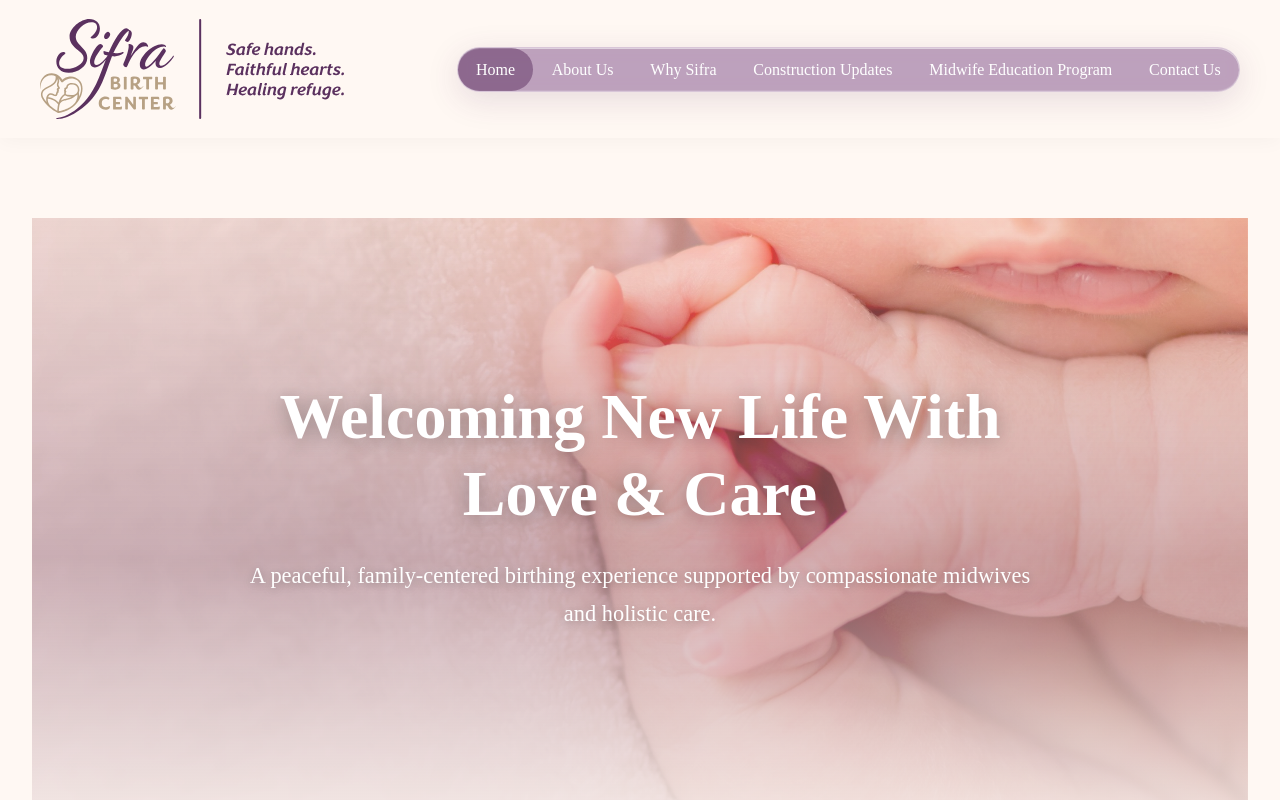
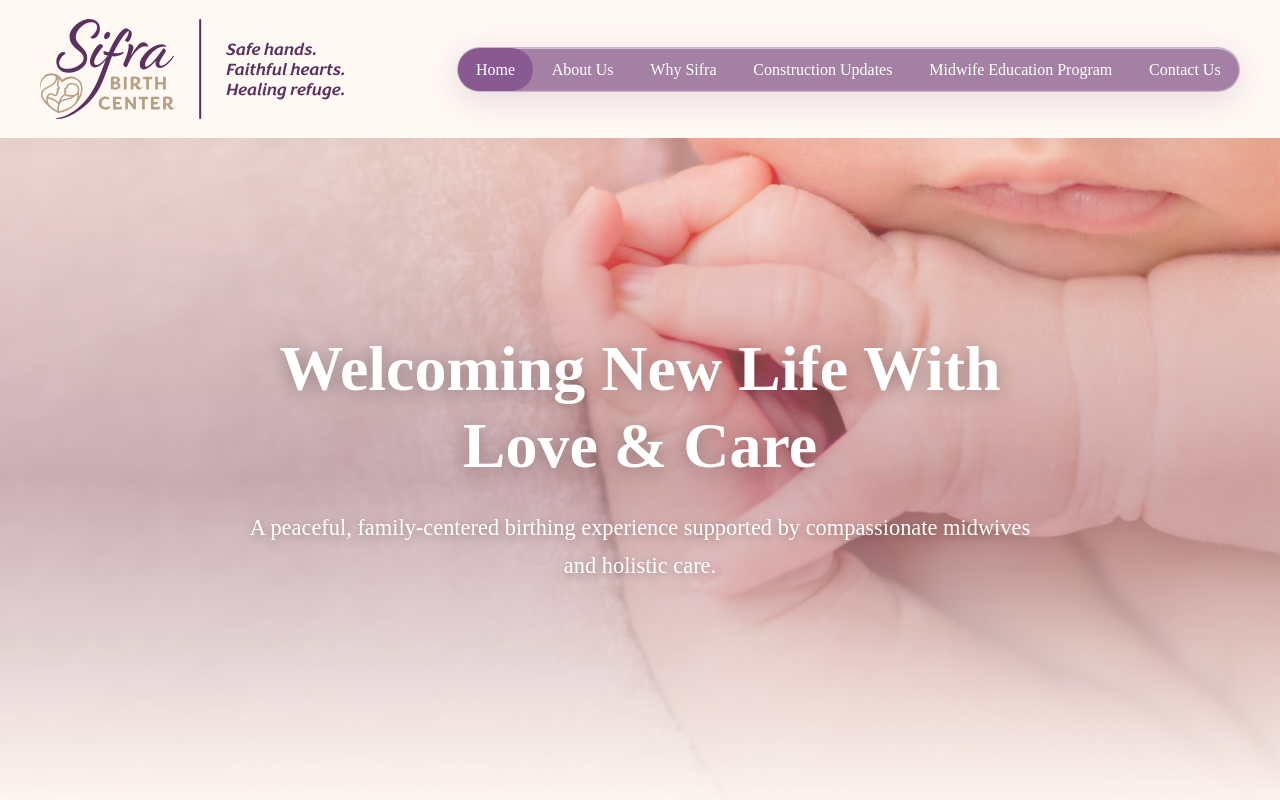
Before and after one commit to grokinhudsie/Sifra-site, a Next.js app: page / in a window 1280 px wide. Shown: the top 800 px of the page. Built offline with nearby package versions, Linux system fonts and the light colour scheme; a web font is replaced by a local one.

Commit message:
UI refinements; no padding on hero image, dynamic URL updates, dropdown menu fixes

```diff
--- a/app/components/Navbar.js
+++ b/app/components/Navbar.js
@@ -13,31 +13,35 @@ const LINKS = [
   { href: '/contact', id: 'contact', label: 'Contact Us' },
 ];
 
+const ID_TO_HREF = Object.fromEntries(LINKS.map((l) => [l.id, l.href]));
+
 const getSectionOrder = () =>
   Array.from(document.querySelectorAll('section[id]')).map((s) => s.id);
 
 export default function Navbar() {
   const [open, setOpen] = useState(false);
   const [activeId, setActiveId] = useState('home');
+  const activeIdRef = useRef('home');
   const linksRef = useRef(null);
 
   useEffect(() => {
-    const main = document.querySelector('main');
-    if (!main) return;
-    if (open && linksRef.current) {
-      main.style.transition = 'margin-top 0.3s ease';
-      main.style.marginTop = linksRef.current.scrollHeight + 'px';
-    } else {
-      main.style.transition = 'margin-top 0.3s ease';
-      main.style.marginTop = '0';
-    }
-  }, [open]);
+    activeIdRef.current = activeId;
+  }, [activeId]);
 
   useEffect(() => {
     let raf = 0;
+    let urlTimer = 0;
     let lastY = window.scrollY;
     let firstRun = true;
     const getNavHeight = () => document.querySelector('nav.nav')?.getBoundingClientRect().height ?? 0;
+
+    const syncUrl = () => {
+      const href = ID_TO_HREF[activeIdRef.current];
+      if (!href) return;
+      if (window.location.pathname !== href && window.history?.replaceState) {
+        window.history.replaceState(null, '', href);
+      }
+    };
 
     const computeActive = () => {
       const navH = getNavHeight();
@@ -90,6 +94,8 @@ export default function Navbar() {
     };
 
     const onScroll = () => {
+      if (urlTimer) clearTimeout(urlTimer);
+      urlTimer = setTimeout(syncUrl, 150);
       if (raf) return;
       raf = requestAnimationFrame(() => {
         computeActive();
@@ -104,6 +110,7 @@ export default function Navbar() {
       window.removeEventListener('scroll', onScroll);
       window.removeEventListener('resize', onScroll);
       if (raf) cancelAnimationFrame(raf);
+      if (urlTimer) clearTimeout(urlTimer);
     };
   }, []);
 
--- a/app/globals.css
+++ b/app/globals.css
@@ -31,6 +31,7 @@ section[id] { scroll-margin-top: var(--nav-offset); }
 }
 @media (prefers-reduced-motion: reduce) {
   .fade-section { opacity: 1; transform: none; transition: none; }
+  .nav-links { transition: none; }
 }
 
 body {
@@ -65,7 +66,7 @@ h1, h2, h3, h4, h5, h6 {
   box-shadow: 0 2px 20px rgba(0,0,0,0.04);
   transform: translateZ(0);
   will-change: transform;
-  contain: layout paint;
+  contain: layout;
 }
 .nav-inner {
   max-width: 1200px;
@@ -108,9 +109,7 @@ h1, h2, h3, h4, h5, h6 {
   list-style: none;
   border-radius: 28px;
   position: relative;
-  background: rgba(136, 90, 145, 0.55);
-  backdrop-filter: blur(8px);
-  -webkit-backdrop-filter: blur(8px);
+  background: #a481a4;
   border: 1px solid rgba(255, 255, 255, 0.4);
   box-shadow:
     0 8px 32px rgba(92, 49, 96, 0.15),
@@ -133,7 +132,7 @@ h1, h2, h3, h4, h5, h6 {
   background: rgba(0,0,0,0.1);
 }
 .nav-links a.active {
-  background: rgba(92, 49, 96, 0.5);
+  background: #885a91;
 }
 @media (min-width: 901px) and (max-width: 1199px) {
   .nav-links { max-width: 580px; }
@@ -155,17 +154,16 @@ h1, h2, h3, h4, h5, h6 {
   align-items: center;
   justify-content: center;
   text-align: center;
-  padding: 4rem 2rem 8rem;
+  padding: 0 2rem;
+  margin: 0;
+  width: 100%;
   color: var(--white);
   overflow: hidden;
   isolation: isolate;
 }
 .hero-bg {
   position: absolute;
-  top: -20%;
-  left: 0;
-  right: 0;
-  bottom: 0;
+  inset: -20% 0 0 0;
   background-image: url('/Landing hero image/AdobeStock_122610311.jpeg');
   background-repeat: no-repeat;
   background-size: cover;
@@ -220,6 +218,7 @@ h1, h2, h3, h4, h5, h6 {
 }
 
 section { padding: 5rem 2rem; contain: layout paint; }
+section#home { padding: 0; }
 .container { max-width: 1200px; margin: 0 auto; }
 
 .section-title {
@@ -422,21 +421,24 @@ footer a { color: var(--accent); text-decoration: none; }
     background-position: 71% 30%;
   }
   .nav-links {
-    display: none;
+    display: flex;
     position: absolute;
     top: 100%;
     left: 0;
     right: 0;
     max-width: none;
-    background: rgba(136, 90, 145, 0.55);
-    backdrop-filter: blur(8px);
-    -webkit-backdrop-filter: blur(8px);
+    background: #a481a4;
     border-top: 1px solid rgba(255, 255, 255, 0.3);
     flex-direction: column;
     padding: 0;
     gap: 0;
     box-shadow: 0 8px 32px rgba(92, 49, 96, 0.2);
     border-radius: 0 0 16px 16px;
+    overflow: hidden;
+    max-height: 0;
+    opacity: 0;
+    pointer-events: none;
+    transition: max-height 0.6s cubic-bezier(0.64, 0, 0.78, 0), opacity 0.5s ease-in;
   }
   .nav-links li {
     border-right: none;
@@ -445,10 +447,16 @@ footer a { color: var(--accent); text-decoration: none; }
   .nav-links li:last-child {
     border-bottom: none;
   }
-  .nav-links.open { display: flex; }
+  .nav-links.open {
+    max-height: 500px;
+    opacity: 1;
+    pointer-events: auto;
+    transition: max-height 0.6s cubic-bezier(0.22, 1, 0.36, 1), opacity 0.5s ease;
+  }
   .menu-toggle { display: block; }
   .about-grid, .contact-grid { grid-template-columns: 1fr; gap: 2rem; }
   .contact-grid .contact-info { order: 2; }
   .contact-grid .contact-form { order: 1; }
   section { padding: 3.5rem 1.5rem; }
+  section#home { padding: 0; }
 }
```
